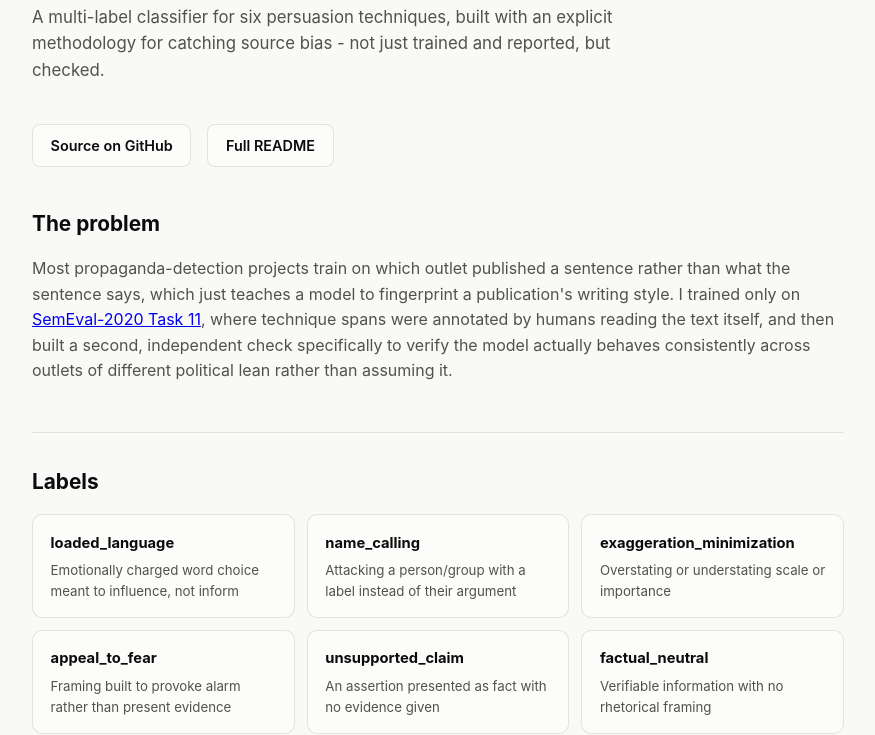
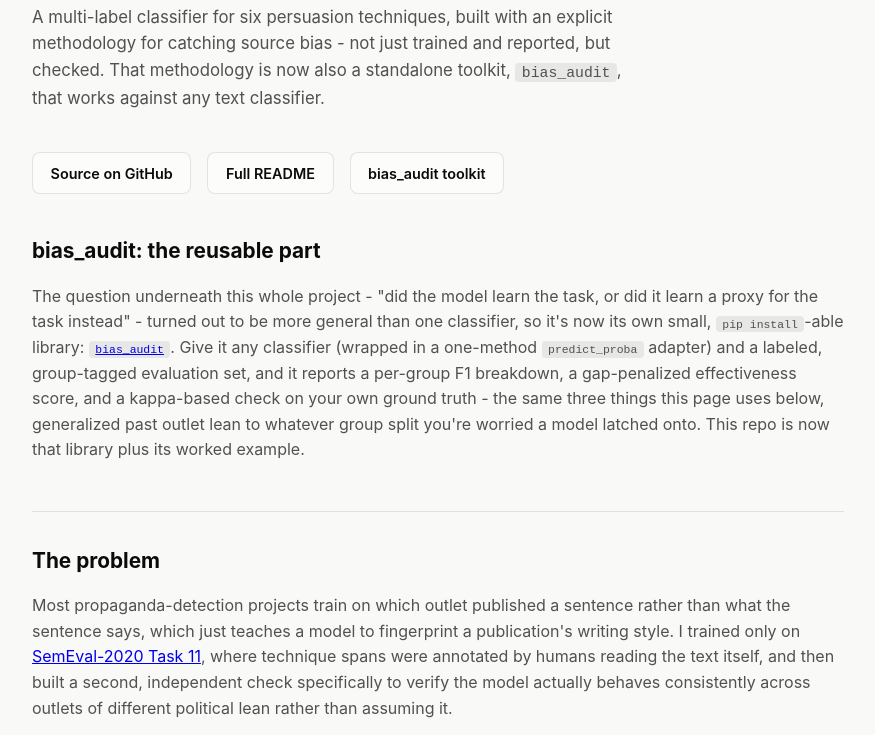
Before and after one commit to imbad321/propaganda-technique-classifier, a plain HTML site: page docs/index.html in a window 1280 px wide. Shown: the part 102-837 px from the top of the page, without its empty margins (202-1077 px from the left). Drawn offline with Linux system fonts and the light colour scheme.

Commit message:
Update GitHub Pages site for the bias_audit toolkit and app screenshot
The live site (imbad321.github.io/propaganda-technique-classifier)
still described the pre-extraction project. Added a bias_audit
section mirroring the README's repositioning, a link to the toolkit,
and the app screenshot under a new "The app" section.

```diff
--- a/docs/index.html
+++ b/docs/index.html
@@ -88,13 +88,29 @@
   <p class="tagline">
     A multi-label classifier for six persuasion techniques, built with an explicit
     methodology for catching source bias - not just trained and reported, but
-    checked.
+    checked. That methodology is now also a standalone toolkit,
+    <code>bias_audit</code>, that works against any text classifier.
   </p>
 
   <div class="links">
     <a href="https://github.com/imbad321/propaganda-technique-classifier">Source on GitHub</a>
     <a href="https://github.com/imbad321/propaganda-technique-classifier#readme">Full README</a>
+    <a href="https://github.com/imbad321/propaganda-technique-classifier/tree/main/bias_audit">bias_audit toolkit</a>
   </div>
+
+  <h2>bias_audit: the reusable part</h2>
+  <p>
+    The question underneath this whole project - "did the model learn the task, or
+    did it learn a proxy for the task instead" - turned out to be more general than
+    one classifier, so it's now its own small, <code>pip install</code>-able library:
+    <a href="https://github.com/imbad321/propaganda-technique-classifier/tree/main/bias_audit"><code>bias_audit</code></a>.
+    Give it any classifier (wrapped in a one-method <code>predict_proba</code>
+    adapter) and a labeled, group-tagged evaluation set, and it reports a per-group
+    F1 breakdown, a gap-penalized effectiveness score, and a kappa-based check on
+    your own ground truth - the same three things this page uses below, generalized
+    past outlet lean to whatever group split you're worried a model latched onto.
+    This repo is now that library plus its worked example.
+  </p>
 
   <h2>The problem</h2>
   <p>
@@ -140,7 +156,9 @@
   <div class="callout">
     <p><b>The effectiveness score</b> is bias-check macro F1 minus the max gap between
     lean buckets - a model can't score well by being accurate but unevenly so across
-    outlet leans. It's computed automatically by <code>evaluate.py</code>.</p>
+    outlet leans. <code>evaluate.py</code> computes it by wrapping the trained model
+    in a <code>bias_audit.Classifier</code> adapter and calling
+    <code>bias_audit.audit()</code>.</p>
   </div>
 
   <h2>What I actually learned</h2>
@@ -166,6 +184,14 @@
     in mind.
   </p>
 
+  <h2>The app</h2>
+  <p>
+    A small Flask app serves the model: paste text in, each sentence gets
+    highlighted by its top predicted technique, with a summary of what fraction of
+    the input was flagged.
+  </p>
+  <img src="images/app_screenshot.jpg" alt="Propaganda Technique Detector app: pasted text with sentences color-coded by predicted technique, and a summary line reading &quot;5 sentences analyzed - 0% neutral, 100% flagged with at least one technique.&quot;">
+
   <h2>Known limitations</h2>
   <ul>
     <li>The model is undertrained for production use - 8 epochs on ~12.6k sentences from essentially one dataset.</li>
```
